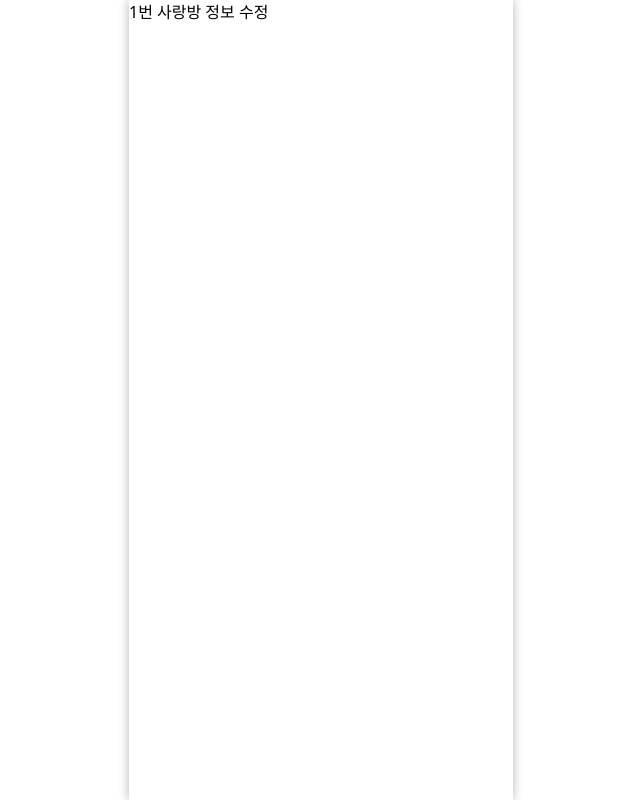
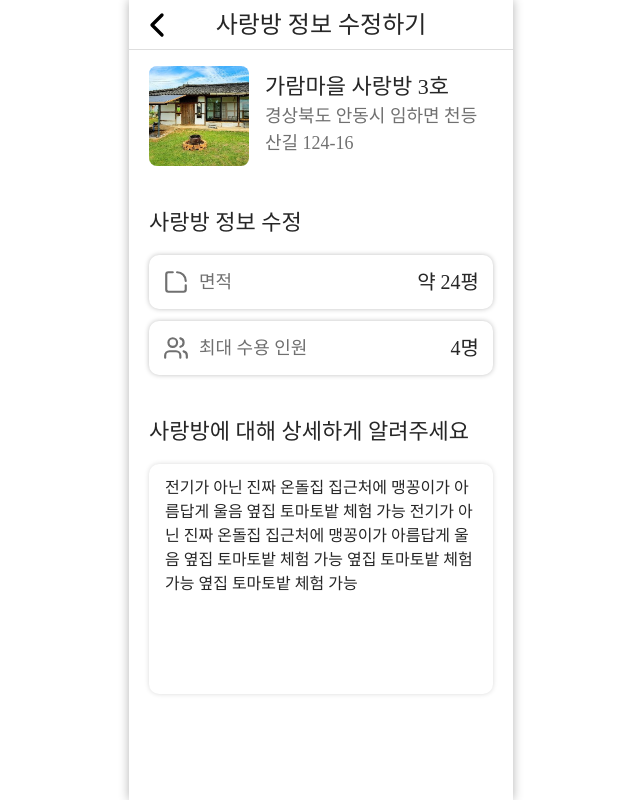
Before and after one commit to hanaro7team1/frontend, a Next.js app: page /admin/stays/1 in a window 1280 px wide. Shown: the whole page, without its empty margins (319-959 px from the left). Built offline with nearby package versions, Linux system fonts and the light colour scheme; a web font is replaced by a local one.

Commit message:
Feat: 사랑방 정보 수정 페이지

```diff
--- a/src/app/admin/stays/[id]/page.tsx
+++ b/src/app/admin/stays/[id]/page.tsx
@@ -1,3 +1,13 @@
+import { Txt } from '@/components/atoms';
+import { Header } from '@/components/common';
+import {
+  EditStayArea,
+  EditStayCapacity,
+  EditStayDescription,
+} from '@/components/domain/admin/edit';
+import { StayInfoCard } from '@/components/domain/reservations';
+import { stayDetail } from '../../../../../public/dummy';
+
 type Props = {
   params: Promise<{ id: string }>;
 };
@@ -5,5 +15,23 @@ type Props = {
 export default async function AdminStayEditPage({ params }: Props) {
   const { id } = await params;
 
-  return <div>{id}번 사랑방 정보 수정</div>;
+  const { stayPicURL, stayId, stayName, stayAddress, capacity, area, description } = stayDetail;
+
+  return (
+    <div className='flex flex-col gap-4'>
+      <Header title='사랑방 정보 수정하기' />
+
+      <main className='flex flex-col gap-10 px-5'>
+        <StayInfoCard data={{ stayPicURL, stayId, stayName, stayAddress }} isAdmin />
+        <div className='flex flex-col gap-4'>
+          <Txt size={22}>사랑방 정보 수정</Txt>
+          <div className='flex flex-col gap-3'>
+            <EditStayArea area={area} />
+            <EditStayCapacity capacity={capacity} />
+          </div>
+        </div>
+        <EditStayDescription data={{ description }} />
+      </main>
+    </div>
+  );
 }
```
